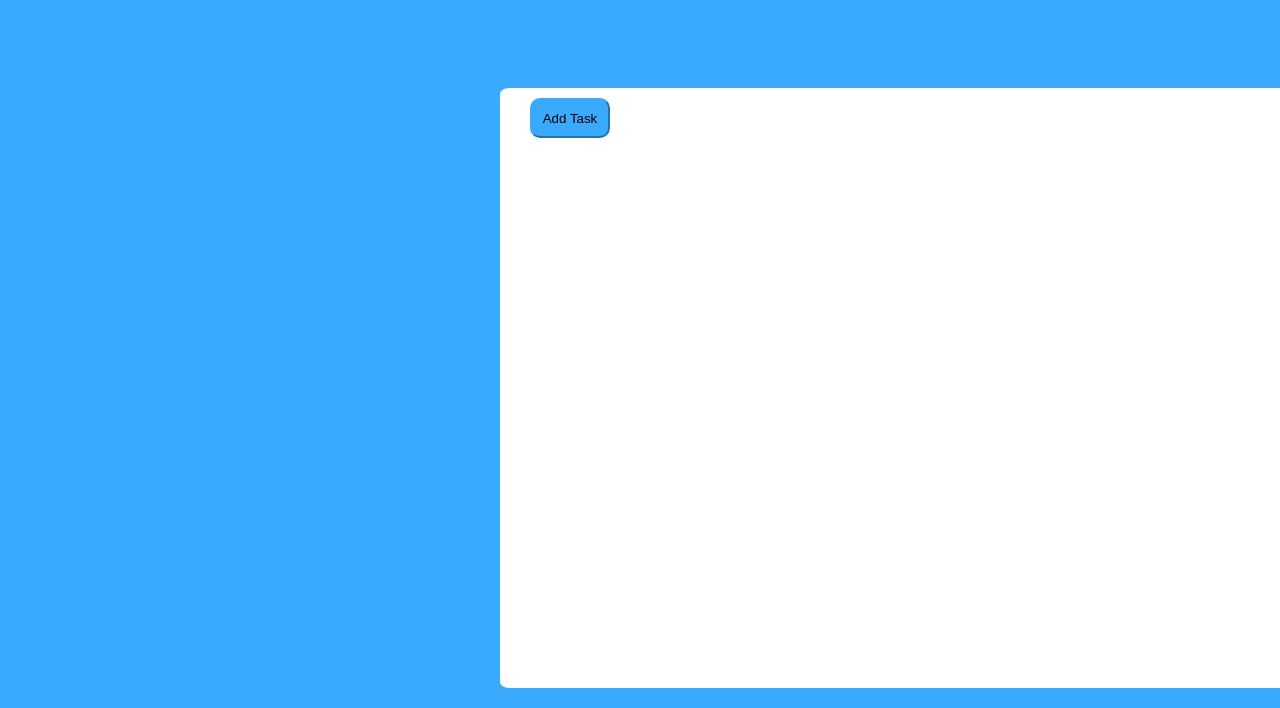
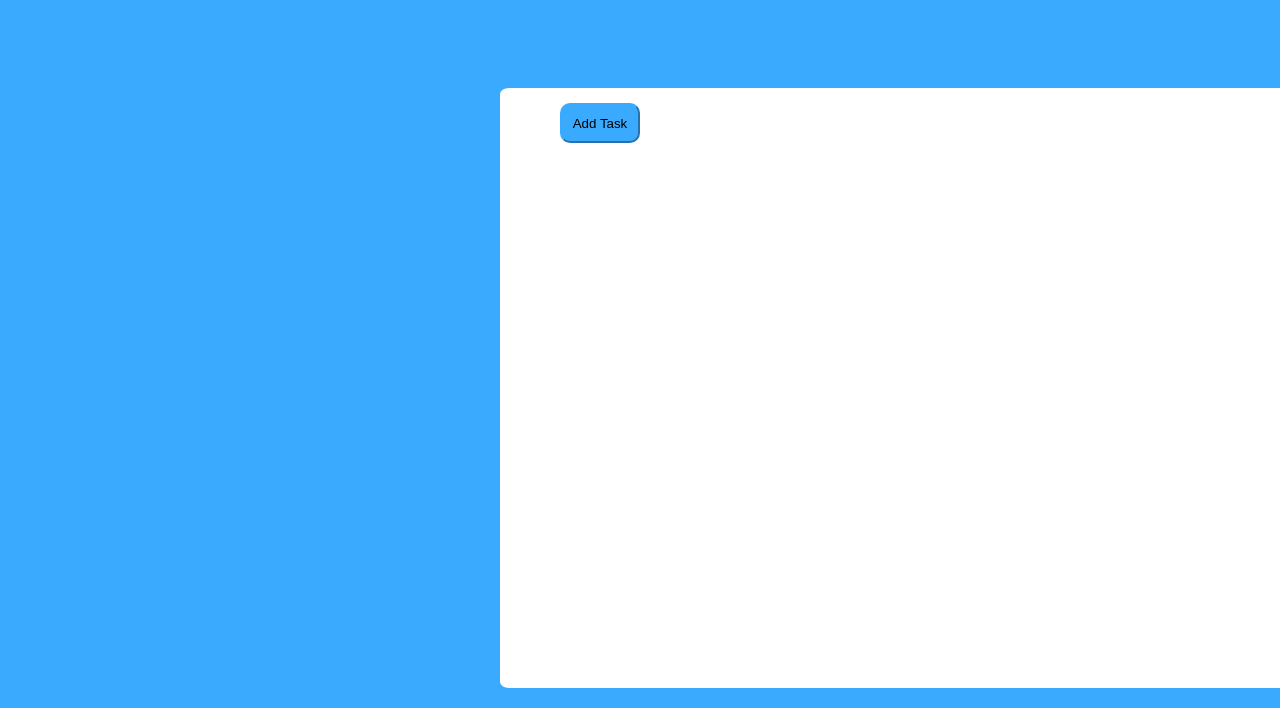
Before and after one commit to Giovannimaiorana/html-css-toboolist, a plain HTML site: page index.html in a window 1280 px wide. Shown: the part 92-800 px from the top of the page. Drawn offline with Linux system fonts and the light colour scheme.

Commit message:
Aggiunta bottone

```diff
--- a/css/style.css
+++ b/css/style.css
@@ -35,8 +35,8 @@ h1{
     width: 80px;
     height: 40px;
     background-color: rgb(58, 170, 255);
-    margin-top: 10px;
-    margin-left: 30px;
+    margin-top: 15px;
+    margin-left: 60px;
     border-radius: 10px;
     border-color: rgb(58, 170, 255);
 }
```
